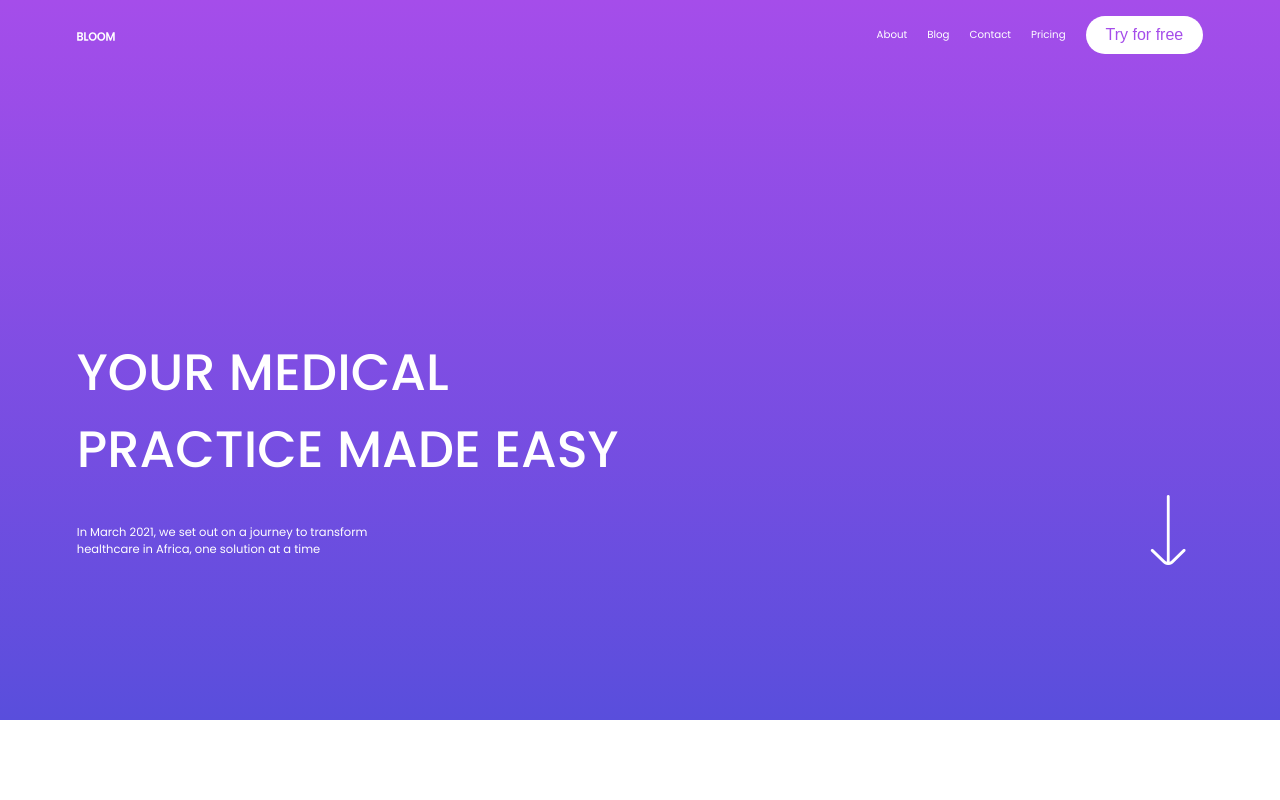
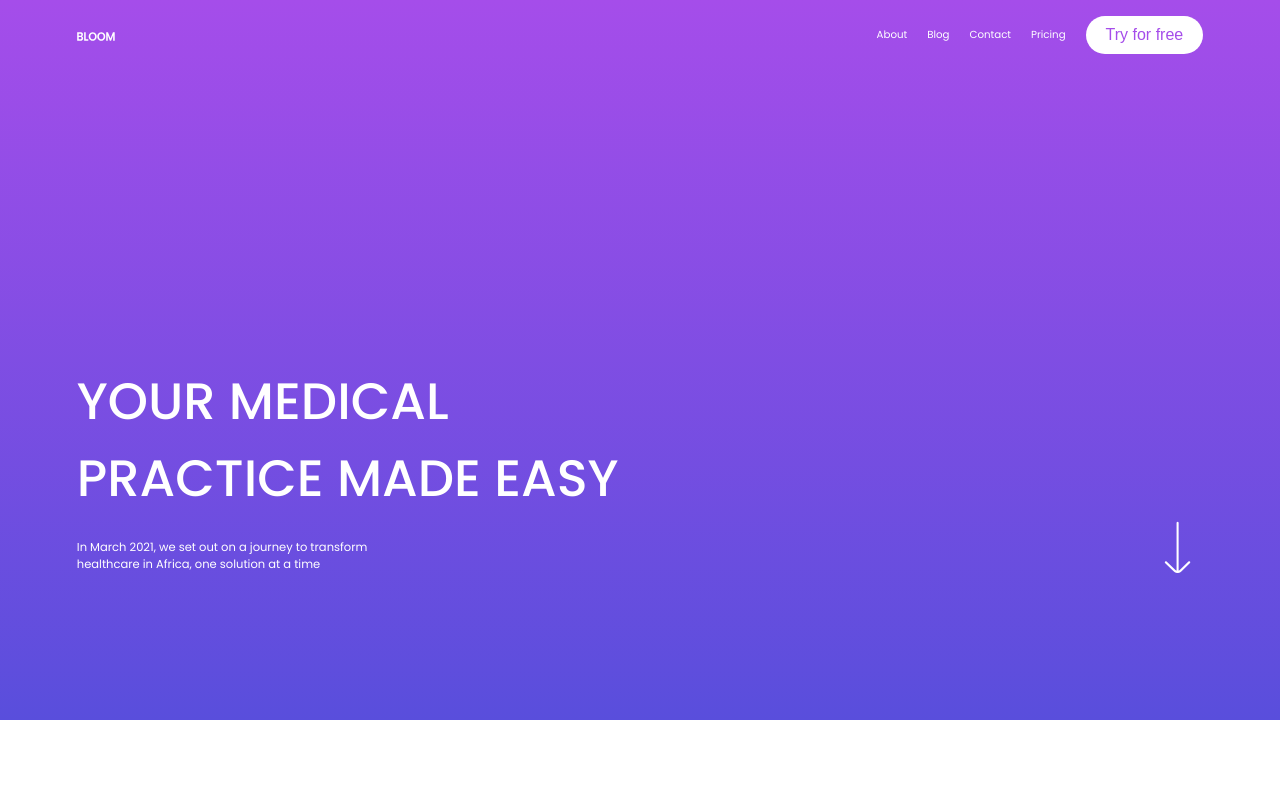
Before and after one commit to Lovethrech/BLOOM-Chel, a Vue app: page / in a window 1280 px wide. Shown: the top 800 px of the page. Built offline with nearby package versions, Linux system fonts and the light colour scheme.

Commit message:
...working on home-about section component.

```diff
--- a/src/components/home/hero/HomeHeroMainDescParagraphArrow.vue
+++ b/src/components/home/hero/HomeHeroMainDescParagraphArrow.vue
@@ -14,7 +14,7 @@ const navToAboutComponent=()=>{
 
 <style scoped>
 .home-hero-main-desc-paragraph-arrow-main-ctn i{
-    font-size: 70px;
+    font-size: 4vw;
     color:#fff;
 }
 .home-hero-main-desc-paragraph-arrow-main-ctn:hover{
```
